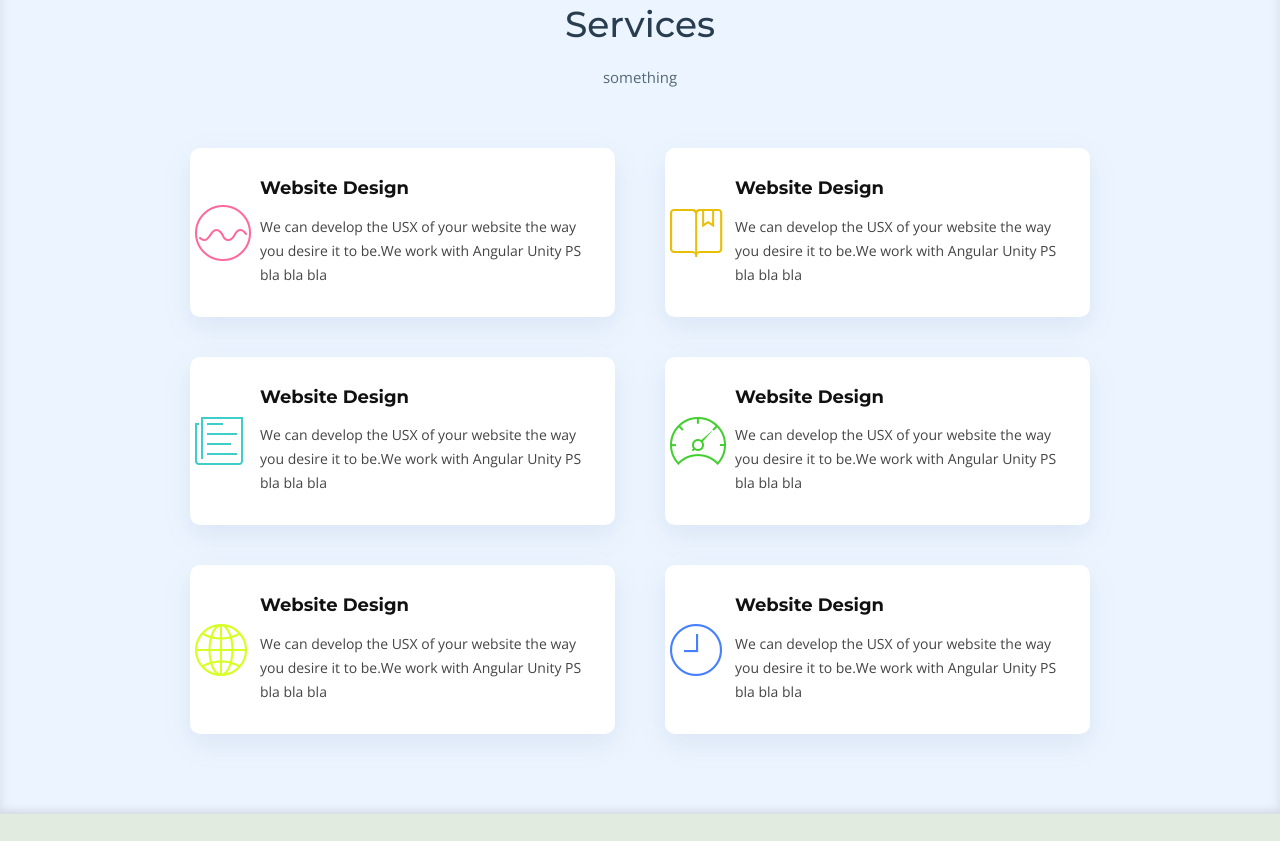
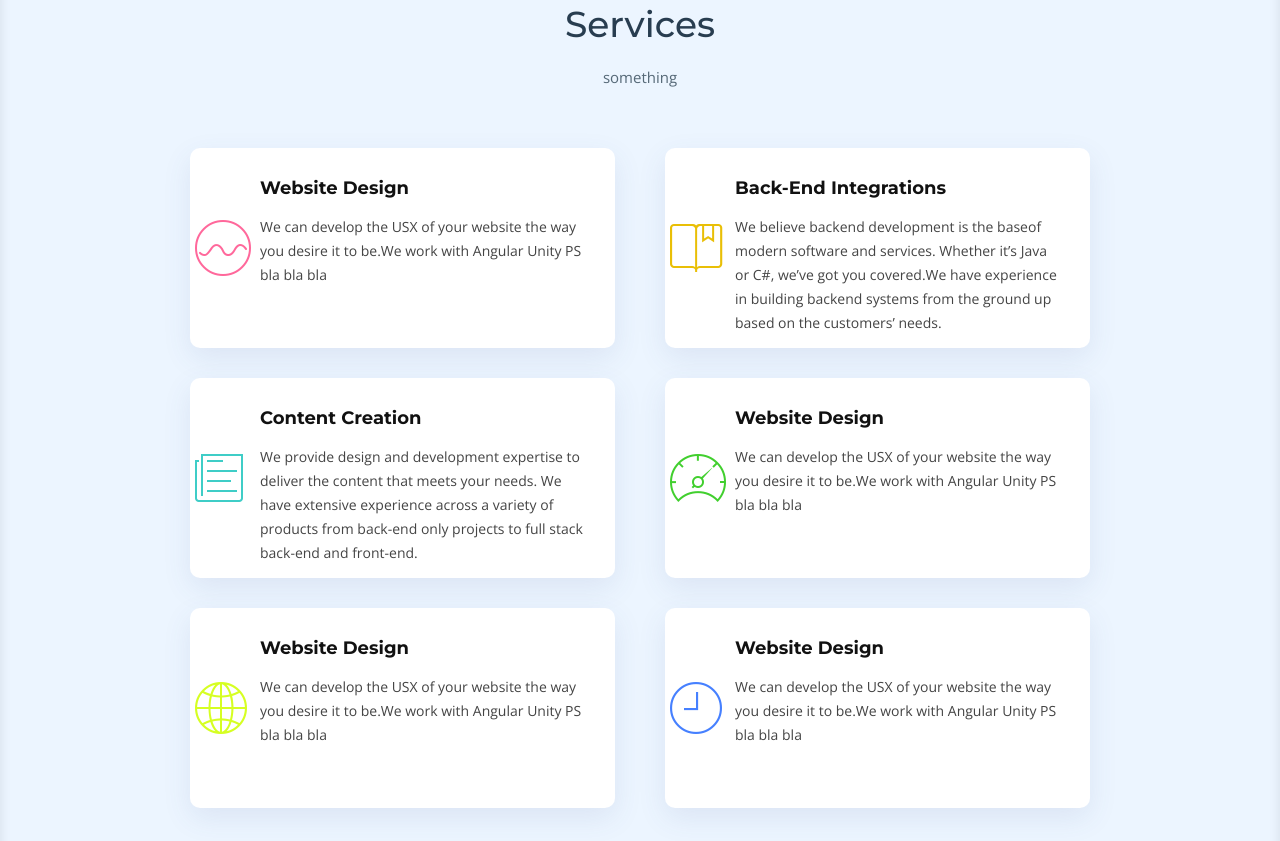
Before and after one commit to DNSoftwareHub/DNSoft_Website, a plain HTML site: page index.html in a window 1280 px wide. Shown: the part 1449-2290 px from the top of the page. Drawn offline with nearby package versions, Linux system fonts and the light colour scheme; files whose address does not match are found by name.

Commit message:
Change some styles

```diff
--- a/css/header.css
+++ b/css/header.css
@@ -8,7 +8,7 @@
     z-index: 997;
     transition: all 0.5s;
     padding: 20px 0;
-    background: rgb(5, 5, 5);
+    background:rgba(19, 39, 57, 0.9);
     box-shadow: 0px 0px 30px rgba(127, 137, 161, 0.3);
   }
 
--- a/css/services.css
+++ b/css/services.css
@@ -8,11 +8,12 @@
   }
 
   #services .box {
+    height: 200px;
     padding: 30px;
     position: relative;
     overflow: hidden;
     border-radius: 10px;
-    margin: 0 10px 40px 10px;
+    margin: 0 10px 30px 10px;
     background: #fff;
     box-shadow: 0 10px 29px 0 rgba(68, 88, 144, 0.1);
     transition: all 0.3s ease-in-out;
--- a/css/style.css
+++ b/css/style.css
@@ -96,7 +96,7 @@ h6 {
 .main-nav a:hover,
 .main-nav .active > a,
 .main-nav li:hover > a {
-  color: #007bff;
+  color: #00ccff;
   text-decoration: none;
 }
 
@@ -153,7 +153,7 @@ h6 {
 
 .mobile-nav-toggle i {
   margin: 18px 18px 0 0;
-  color: #004289;
+  color: rgb(225, 235, 223);
 }
 
 .mobile-nav-overly {
--- a/index.html
+++ b/index.html
@@ -161,16 +161,19 @@
           <div class="col-md-6 col-lg-5 wow bounceInUp" data-wow-duration="1.4s">
             <div class="box">
               <div class="icon"><i class="ion-ios-bookmarks-outline" style="color: #e9bf06;"></i></div>
-              <h4 class="title"><a href="">Website Design</a></h4>
-              <p class="description">We can develop the USX of your website the way you desire  it to be.We work with Angular Unity PS bla bla bla</p>
+              <h4 class="title"><a href="">Back-End Integrations</a></h4>
+              <p class="description">We believe backend development is the baseof modern software and services.
+                Whether it’s Java or C#, we’ve got you covered.We have experience in building backend systems
+                from the ground up based on the customers’ needs.</p>
             </div>
           </div>
 
           <div class="col-md-6 col-lg-5 offset-lg-1 wow bounceInUp" data-wow-delay="0.1s" data-wow-duration="1.4s">
             <div class="box">
               <div class="icon"><i class="ion-ios-paper-outline" style="color: #3fcdc7;"></i></div>
-              <h4 class="title"><a href="">Website Design</a></h4>
-              <p class="description">We can develop the USX of your website the way you desire  it to be.We work with Angular Unity PS bla bla bla</p>
+              <h4 class="title"><a href="">Content Creation</a></h4>
+              <p class="description">We provide design and development expertise to deliver the content that meets your needs. We have extensive
+                experience across a variety of products from back-end only projects to full stack back-end and front-end.</p>
             </div>
           </div>
           <div class="col-md-6 col-lg-5 wow bounceInUp" data-wow-delay="0.1s" data-wow-duration="1.4s">
@@ -361,7 +364,7 @@
                       <input type="text" name="name" class="form-control" id="name" placeholder="Your Name" data-rule="minlen:4" data-msg="Please enter at least 4 chars" />
                       <div class="validation"></div>
                     </div>
-                    <div class="form-group col-lg-6">
+                      <div class="form-group col-lg-6">
                       <input type="email" class="form-control" name="email" id="email" placeholder="Your Email" data-rule="email" data-msg="Please enter a valid email" />
                       <div class="validation"></div>
                     </div>
```
